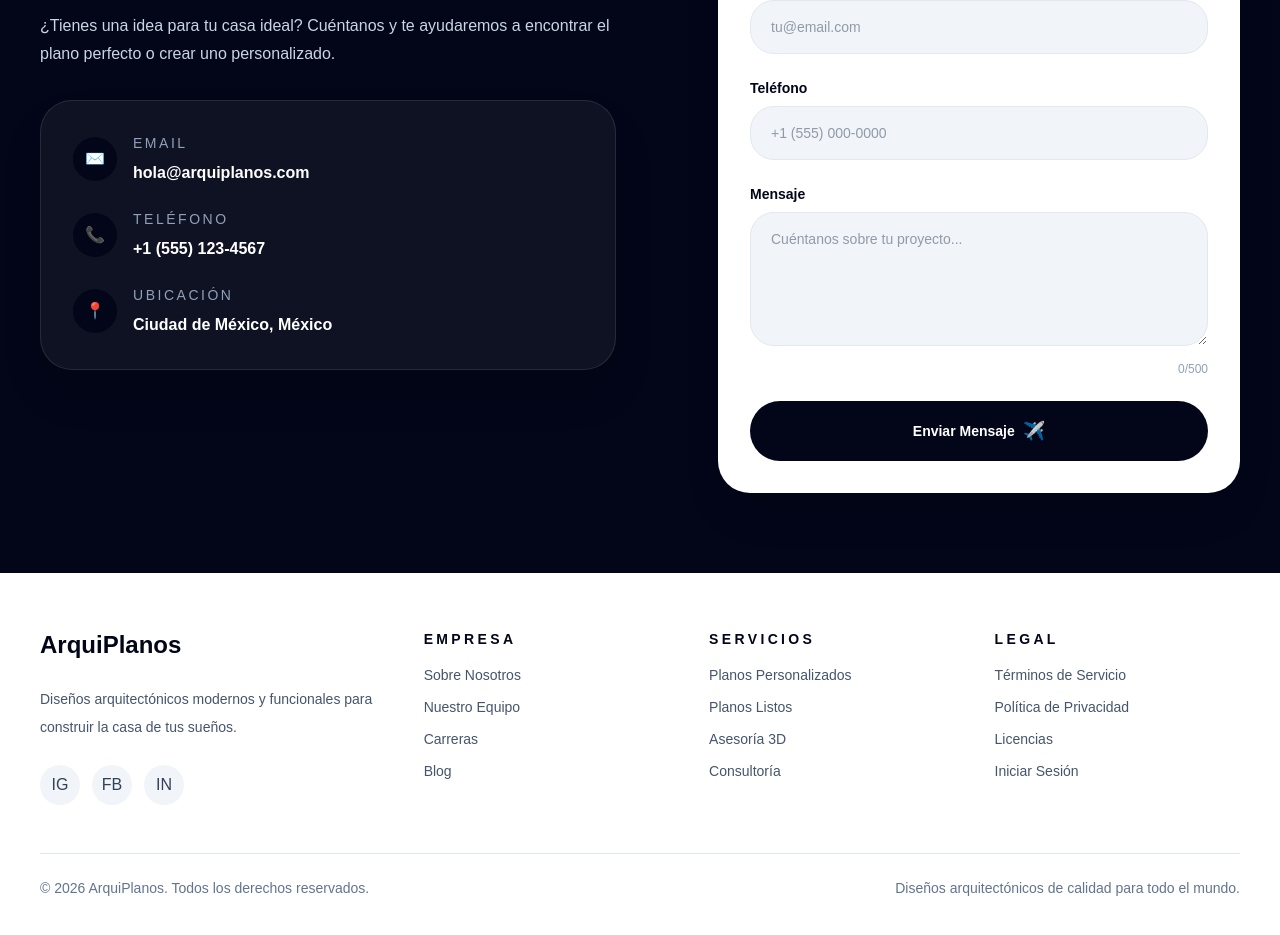
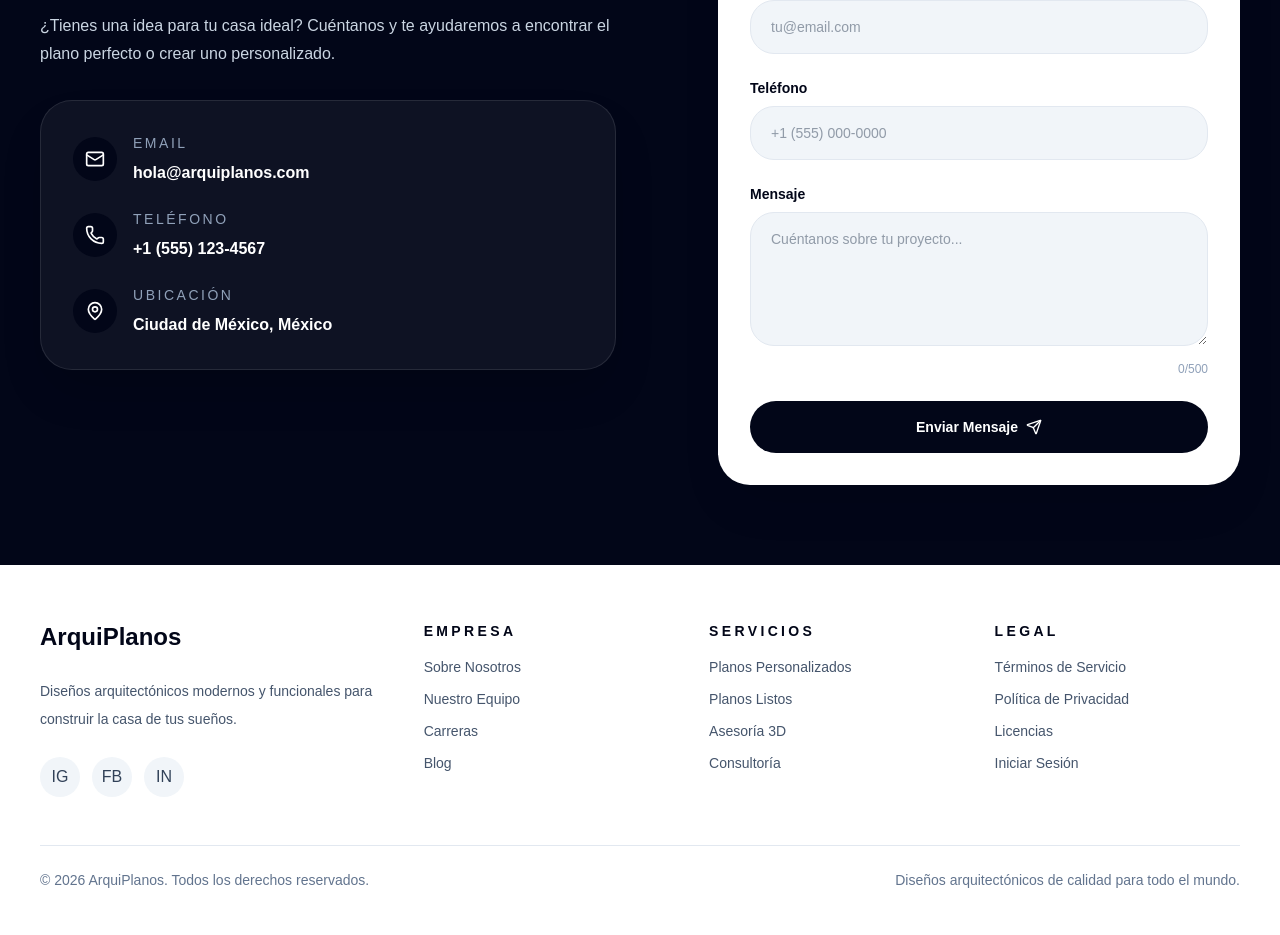
Before and after one commit to DancingAlien96/arquiplanos, a Next.js app: page / in a window 1280 px wide. Shown: the part 4118-5053 px from the top of the page. Built offline with nearby package versions, Linux system fonts and the light colour scheme; no server answers; the database is empty.

Commit message:
fix: reemplazar emojis de contacto por iconos lucide

```diff
--- a/app/page.tsx
+++ b/app/page.tsx
@@ -5,7 +5,7 @@ import Header from "./components/Header";
 import GallerySection from "./components/GallerySection";
 import { connectDB } from "@/lib/mongodb";
 import Project from "@/lib/models/Project";
-import { ArrowRight } from "lucide-react";
+import { ArrowRight, Mail, Phone, MapPin, Send } from "lucide-react";
 
 export default async function Home() {
   await connectDB();
@@ -314,7 +314,7 @@ export default async function Home() {
             <div className="space-y-6 rounded-[2rem] border border-white/10 bg-white/5 p-8 shadow-2xl shadow-black/20">
               <div className="flex items-start gap-4">
                 <div className="mt-1 flex h-11 w-11 items-center justify-center rounded-3xl bg-slate-950 text-white">
-                  ✉️
+                  <Mail className="h-5 w-5" />
                 </div>
                 <div>
                   <p className="text-sm uppercase tracking-[0.18em] text-slate-400">Email</p>
@@ -323,7 +323,7 @@ export default async function Home() {
               </div>
               <div className="flex items-start gap-4">
                 <div className="mt-1 flex h-11 w-11 items-center justify-center rounded-3xl bg-slate-950 text-white">
-                  📞
+                  <Phone className="h-5 w-5" />
                 </div>
                 <div>
                   <p className="text-sm uppercase tracking-[0.18em] text-slate-400">Teléfono</p>
@@ -332,7 +332,7 @@ export default async function Home() {
               </div>
               <div className="flex items-start gap-4">
                 <div className="mt-1 flex h-11 w-11 items-center justify-center rounded-3xl bg-slate-950 text-white">
-                  📍
+                  <MapPin className="h-5 w-5" />
                 </div>
                 <div>
                   <p className="text-sm uppercase tracking-[0.18em] text-slate-400">Ubicación</p>
@@ -382,7 +382,7 @@ export default async function Home() {
                 className="inline-flex w-full items-center justify-center rounded-full bg-slate-950 px-6 py-4 text-sm font-semibold text-white transition hover:bg-slate-800"
               >
                 Enviar Mensaje
-                <span className="ml-2 text-lg">✈️</span>
+                <Send className="ml-2 h-4 w-4" />
               </button>
             </form>
           </div>
```
